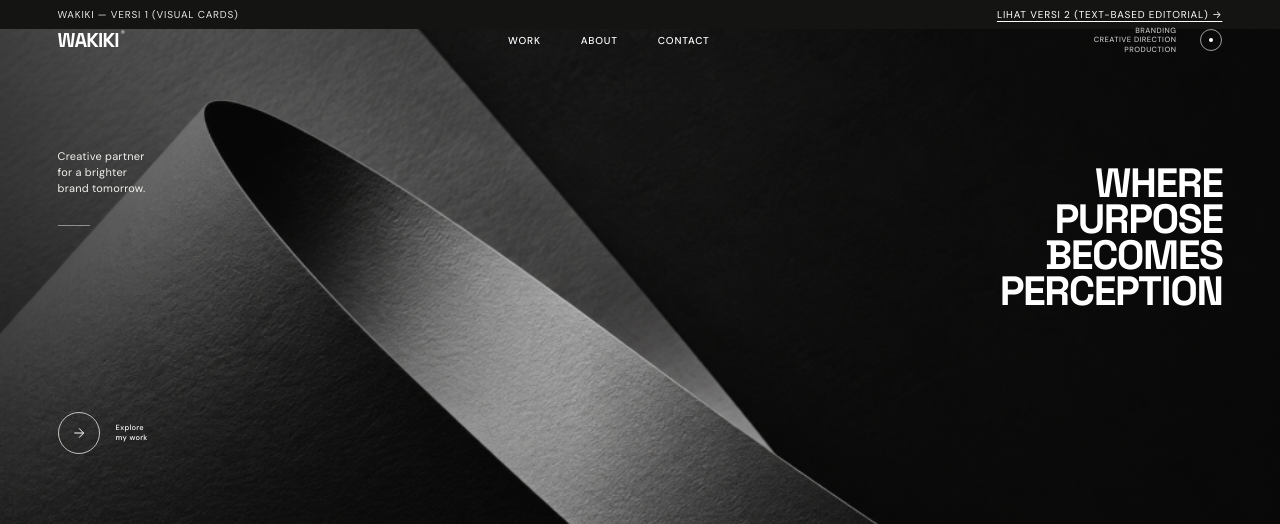
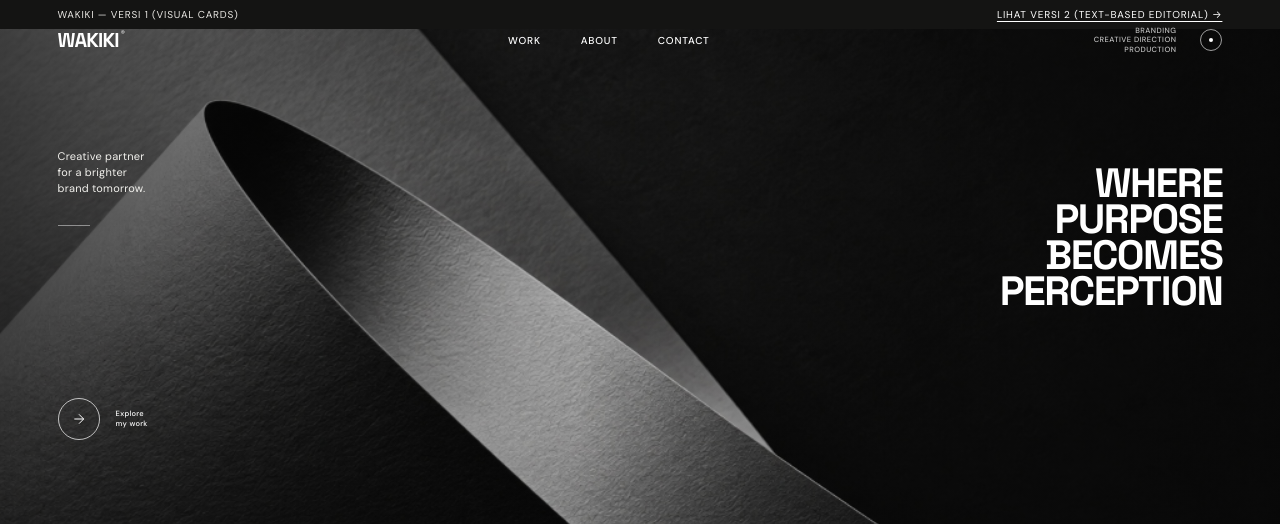
Before and after one commit to adyanaqil/wakiki-website, a Next.js app: page / in a window 1280 px wide. Shown: the top 524 px of the page. Built offline with nearby package versions, Linux system fonts and the light colour scheme.

Commit message:
fix: keep Explore my work and location meta locked to the bottom of hero

```diff
--- a/app/globals.css
+++ b/app/globals.css
@@ -265,7 +265,7 @@ button {
   position: relative;
   display: grid;
   grid-template-columns: 1fr 2fr 1fr;
-  align-items: center;
+  align-items: stretch;
   background-color: #0b0b0b;
   overflow: hidden;
 }
@@ -301,6 +301,7 @@ button {
   flex-direction: column;
   justify-content: space-between;
   height: 100%;
+  align-self: stretch;
   padding-bottom: 20px;
   z-index: 2;
   position: relative;
@@ -332,7 +333,7 @@ button {
   display: flex;
   align-items: center;
   gap: 16px;
-  margin-top: 50px;
+  margin-top: auto;
 }
 
 .hero-section .circle-arrow-btn {
```
